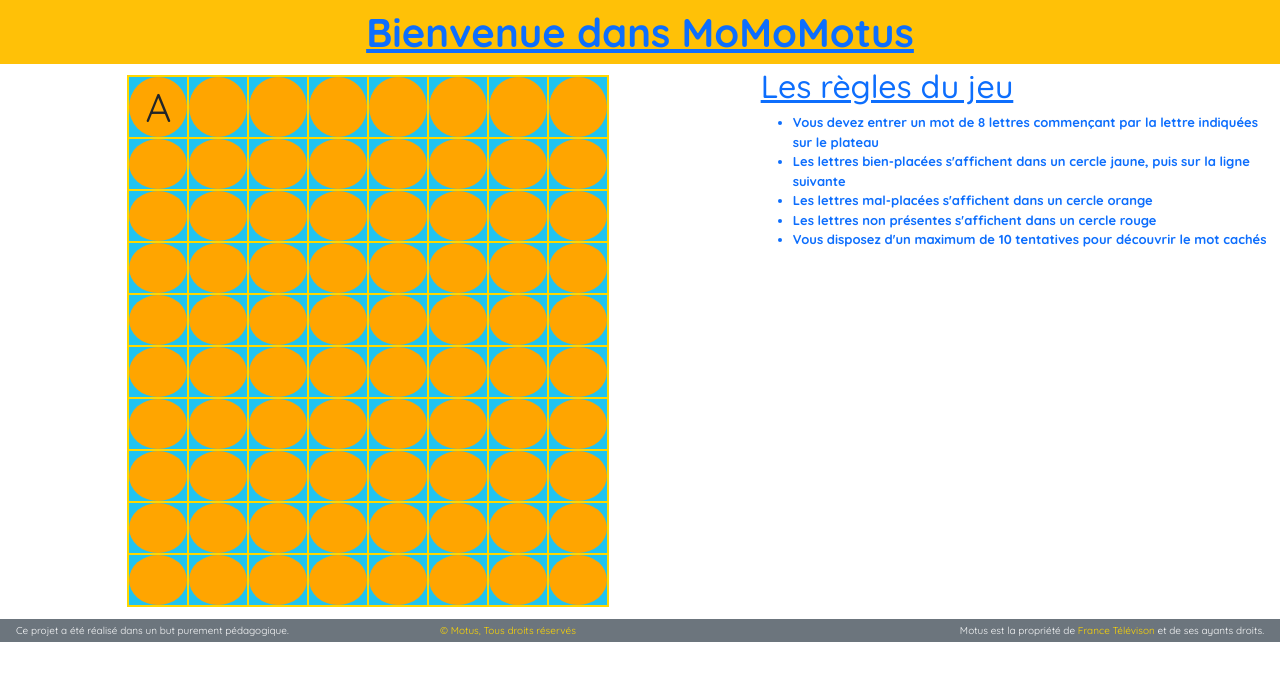
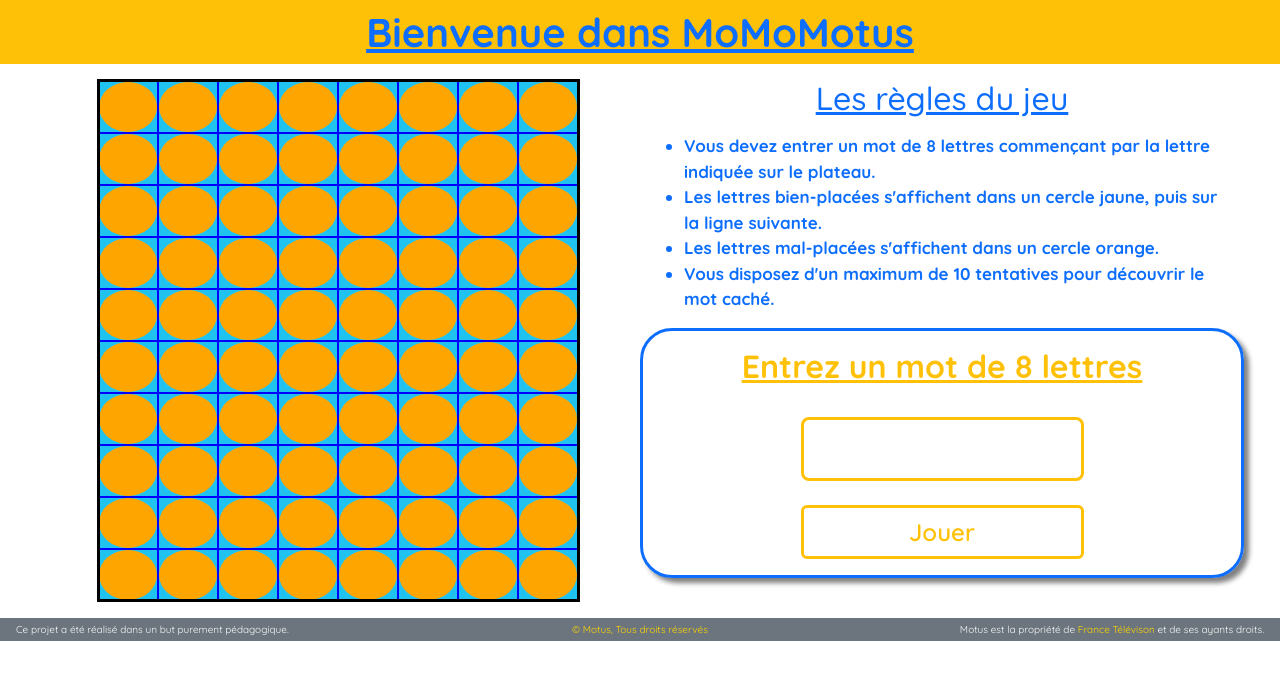
Before and after one commit to MKarim-DEV/Motus, a plain HTML site: page index.html in a window 1280 px wide. Drawn offline with Linux system fonts and the light colour scheme.

Commit message:
création du formulaire et  un peu de mise en page

```diff
--- a/css/styles.css
+++ b/css/styles.css
@@ -1,5 +1,5 @@
 
-*{
+* {
     font-family:'Quicksand', sans-serif;
     margin: 0;
     padding: 0;
@@ -7,7 +7,7 @@
 header {
     margin-bottom: -9px;
 }
-p{
+p {
     margin:0;
     padding:0;
 }
@@ -16,8 +16,8 @@ a {
     text-decoration: none;
 }
 
-table{
-    border:solid black 2px;
+table {
+    border:solid black 3px;
     background-color: rgb(32, 195, 240);
 }
 td {font-size: 40px;
@@ -25,13 +25,16 @@ td {font-size: 40px;
     background-clip:content-box;
     border-radius: 50%;
     background-color: orange;
-    border: solid gold 2px;
+    border: solid blue 2px;
     height: 52px;
     width: 60px;
 }
 li {
-    font-size:13px;
+    font-size:17px;
     font-weight:bold;
+}
+.formulaire {
+    box-shadow:5px 5px 5px gray;
 }
 footer p {
     font-size: 10px;
--- a/index.html
+++ b/index.html
@@ -7,9 +7,9 @@
         <link rel="preconnect" href="https://fonts.googleapis.com">
         <link rel="preconnect" href="https://fonts.gstatic.com" crossorigin>
         <link href="https://fonts.googleapis.com/css2?family=Quicksand:wght@300;400;500;600;700&display=swap" rel="stylesheet">
-        <script src="js/jquery-3.6.4.min.js"></script>
-        <script src="js/bootstrap.min.js"></script>
-        <script src="js/bootstrap.bundle.min.js"></script>
+        <script src="js/jquery/jquery-3.6.4.min.js"></script>
+        <script src="js/bootstrap/bootstrap.min.js"></script>
+        <script src="js/bootstrap/bootstrap.bundle.min.js"></script>
         <script src="js/index.js"></script>
         <meta http-equiv="X-UA-Compatible" content="IE=edge">
         <meta name="viewport" content="width=device-width, initial-scale=1.0">
@@ -22,12 +22,12 @@
             </H1>
         </header>
         <main>
-            <section id="jeu" class="container-fluid ps-0 pe-0 pt-1 pb-1">
+            <section id="jeu" class="container-fluid ps-5 pe-5">
                 <div class="row">
-                    <div class="col-lg-7 d-flex justify-content-center p-2">
+                    <div class="col-lg-6 d-flex justify-content-center p-3">
                         <table>
                             <tr>
-                                <td>A</td>
+                                <td></td>
                                 <td></td>
                                 <td></td>
                                 <td></td>
@@ -129,17 +129,31 @@
                         </table>
 
                     </div>
-                    <div class="col-lg-5">
-                        <h2 class="text-decoration-underline text-primary">Les règles du jeu</h2>
-                        <ul class="text-primary">
-                            <li>Vous devez entrer un mot de 8 lettres commençant par la lettre indiquées sur le plateau</li>
-                            <li>Les lettres bien-placées s'affichent dans un cercle jaune, puis sur la ligne suivante</li>
-                            <li>Les lettres mal-placées s'affichent dans un cercle orange</li>
-                            <li>Les lettres non présentes s'affichent dans un cercle rouge</li>
-                            <li>Vous disposez d'un maximum de 10 tentatives pour découvrir le mot cachés</li>
-                        </ul>
-
-
+                    <div class="col-lg-6 mt-3 ">
+                            <h2 class="text-decoration-underline text-center text-primary mb-3">Les règles du jeu</h2>
+                            <ul class="text-primary">
+                                <li>Vous devez entrer un mot de 8 lettres commençant par la lettre indiquée sur le plateau.</li>
+                                <li>Les lettres bien-placées s'affichent dans un cercle jaune, puis sur la ligne suivante.</li>
+                                <li>Les lettres mal-placées s'affichent dans un cercle orange.</li>
+                                <li>Vous disposez d'un maximum de 10 tentatives pour découvrir le mot caché.</li>
+                            </ul>
+                            <div class="row">
+                                <form action="" method="post" class="formulaire border border-3 border-primary rounded-5 p-3">
+                                    <div class="mb-4 d-flex flex-column justify-content-center align-items-center ">
+                                        <label for="mot">
+                                            <h2 class="text-warning fw-bold text-decoration-underline">
+                                            Entrez un mot de 8 lettres
+                                            </h2>
+                                        </label><br>
+                                        <input type="text" id="mot" name="mot" minlength="8" maxlength="8"
+                                        class="form-control form-control-lg border border-warning text-primary text-uppercase w-50 fs-3 fw-semibold text-center">
+                                    </div>
+                                    <div class="d-flex justify-content-center">
+                                        <button type="submit"class="btn btn-outline-warning w-50 fs-4 fw-semibold">Jouer</button>
+                                    </div>
+                                </form>
+                            </div>
+                        </div>
                     </div>
                 </div>
             </section>
@@ -150,7 +164,7 @@
                     <div class="col-lg-4">
                         <p>Ce projet a été réalisé dans un but purement pédagogique.</p>
                     </div>
-                    <div class="col-lg-4">
+                    <div class="col-lg-4 text-center">
                         <p><a href="https://www.france.tv/france-2/motus/">© Motus, Tous droits réservés</a></p>
                     </div>
                     <div class="col-lg-4">
```
Also changed, not shown: js/bootstrap/bootstrap.bundle.min.js (renamed from js/bootstrap.bundle.min.js), js/bootstrap/bootstrap.min.js (renamed from js/bootstrap.min.js), js/jquery/jquery-3.6.4.min.js (renamed from js/jquery-3.6.4.min.js).
